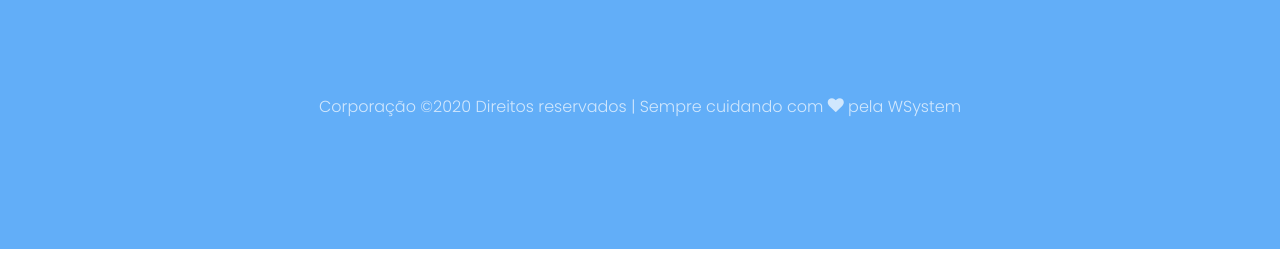
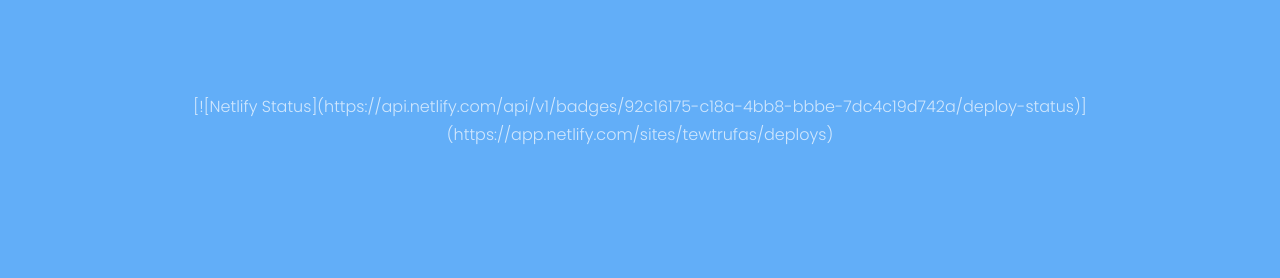
Before and after one commit to willamycosta/sitetewtrufas, a plain HTML site: page index.html in a window 1280 px wide. Shown: the part 5131-5409 px from the top of the page. Before the commit the page ends 5380 px from the top, so only its background shows below. Drawn offline with Linux system fonts and the light colour scheme; some packages are replaced by stand-ins of ours; no server answers; files whose address does not match are found by name.

Commit message:
teste
teste

```diff
--- a/index.html
+++ b/index.html
@@ -703,9 +703,7 @@
         <div class="row">
           <div class="col-md-12 text-center">
 
-            <p><!-- Link back to Colorlib can't be removed. Template is licensed under CC BY 3.0. -->
-  Corporação &copy;<script>document.write(new Date().getFullYear());</script> Direitos reservados | Sempre cuidando com <i class="icon-heart" aria-hidden="true"></i> pela <a href="#" target="_blank">WSystem</a>
-  <!-- Link back to Colorlib can't be removed. Template is licensed under CC BY 3.0. --></p>
+            <p>[![Netlify Status](https://api.netlify.com/api/v1/badges/92c16175-c18a-4bb8-bbbe-7dc4c19d742a/deploy-status)](https://app.netlify.com/sites/tewtrufas/deploys)</p>
           </div>
         </div>
       </div>
```
